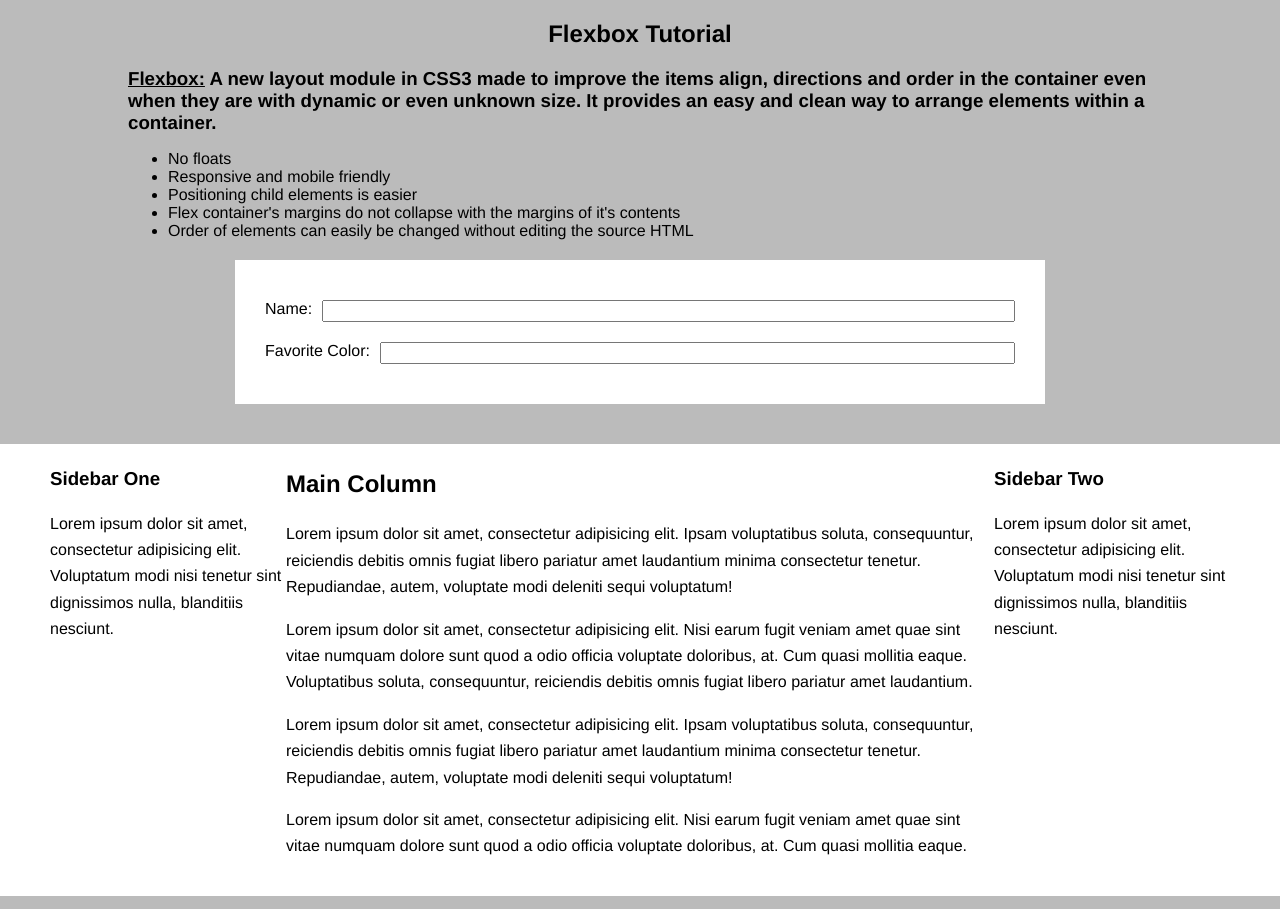
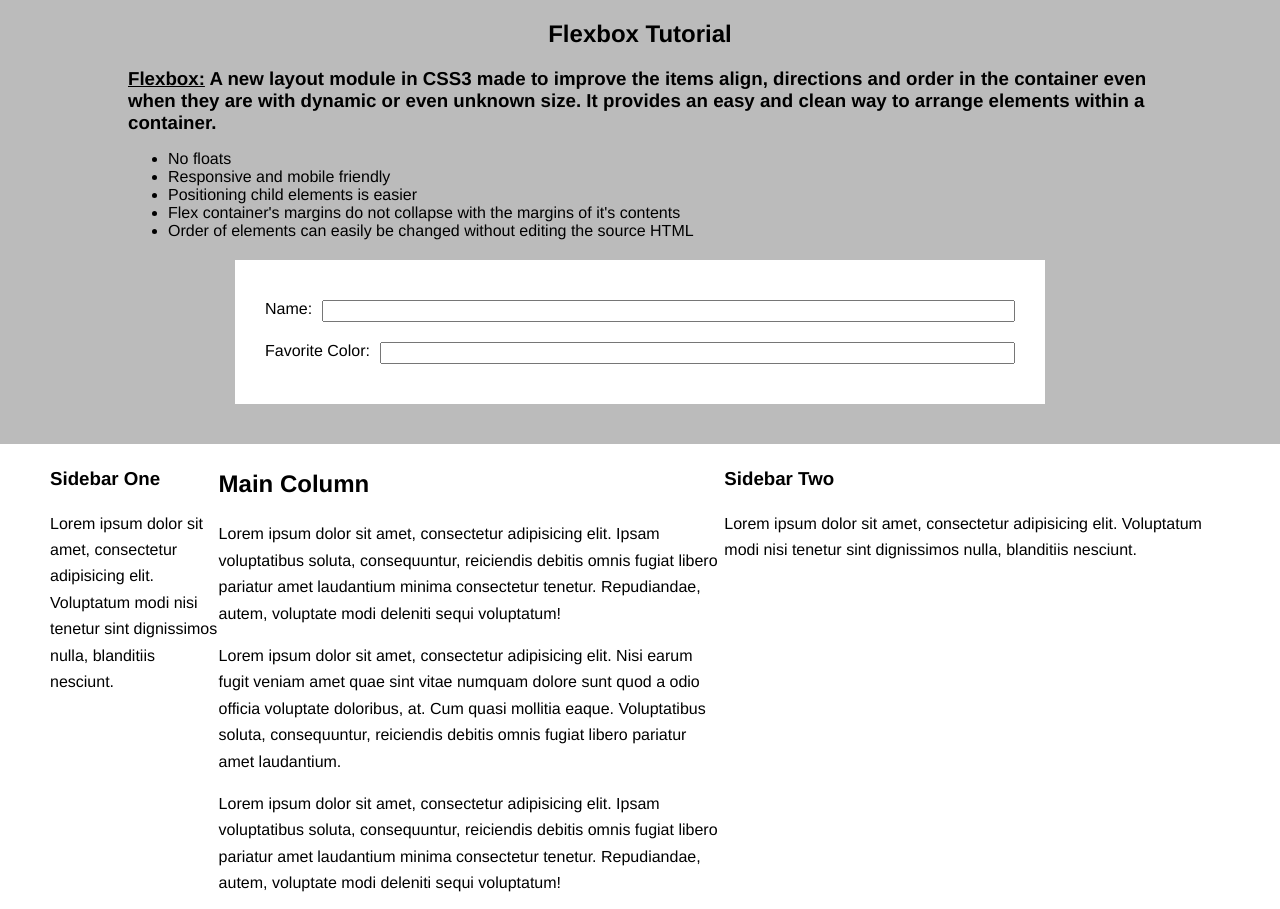
Before and after one commit to hintonbradley/first-flexbox-tutorial, a plain HTML site: page index.html in a window 1280 px wide. Shown: the top 909 px of the page. Drawn offline with Linux system fonts and the light colour scheme.

Commit message:
updated style

```diff
--- a/style.css
+++ b/style.css
@@ -77,7 +77,7 @@ h2, h3 {
 
 	.sidebar-two {
 		/*This element will be the same size as it's flex: 1 sibling*/
-		flex: 1;
+		flex: 3;
 		/*This element will come third in the order*/
 		order: 3;
 	}
```
